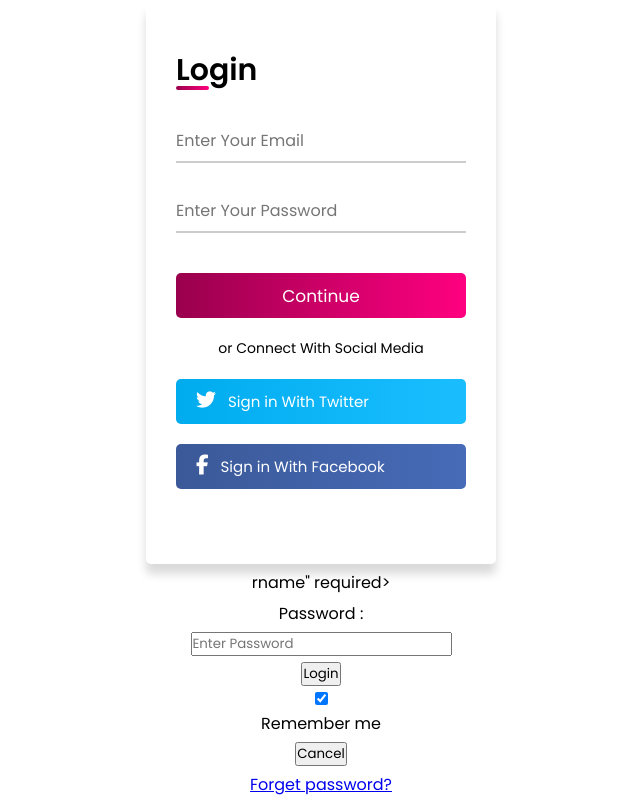
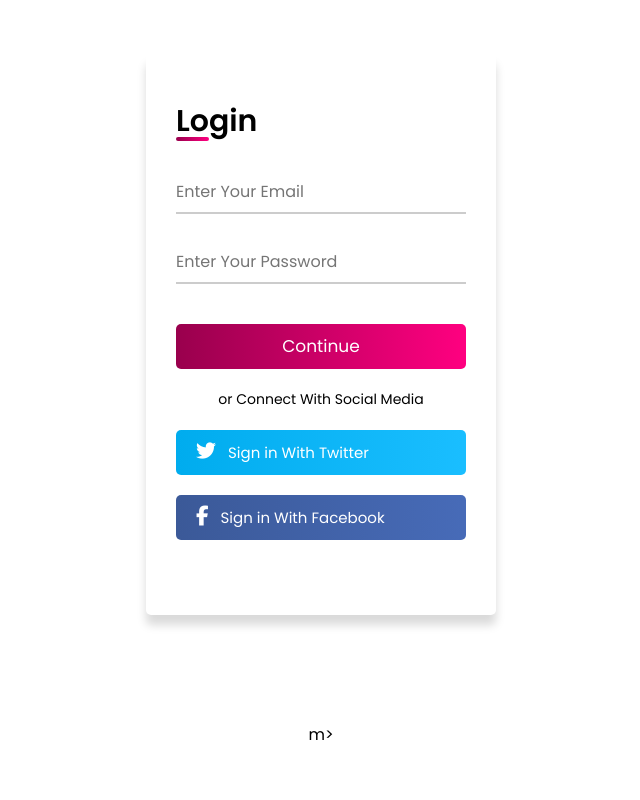
Before and after one commit to Black-lover-x/log.in, a plain HTML site: page index.html in a window 1280 px wide. Shown: the whole page, without its empty margins (319-959 px from the left). Drawn offline with Linux system fonts and the light colour scheme.

Commit message:
Update index.html

```diff
--- a/index.html
+++ b/index.html
@@ -36,14 +36,14 @@
     </div>
   </body>
 </html>
-rname" required>
-            <label>Password : </label>
-            <input type="password" placeholder="Enter Password" name="password" required>
-            <button type="submit">Login</button>
-            <input type="checkbox" checked="checked"> Remember me
-            <button type="button" class="cancelbtn"> Cancel</button>
-           <a href="#"> Forget password? </a>
-        </div>
-    </form>
+
+
+
+
+
+
+
+
+m>
 </body>
 </html>
```
